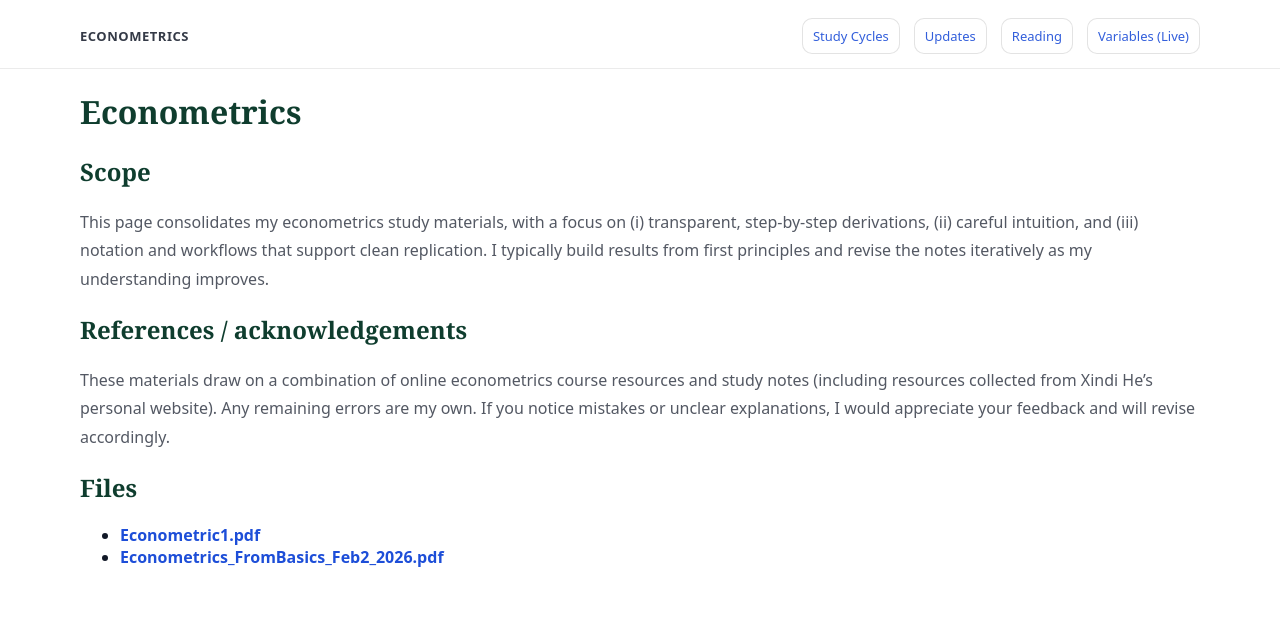
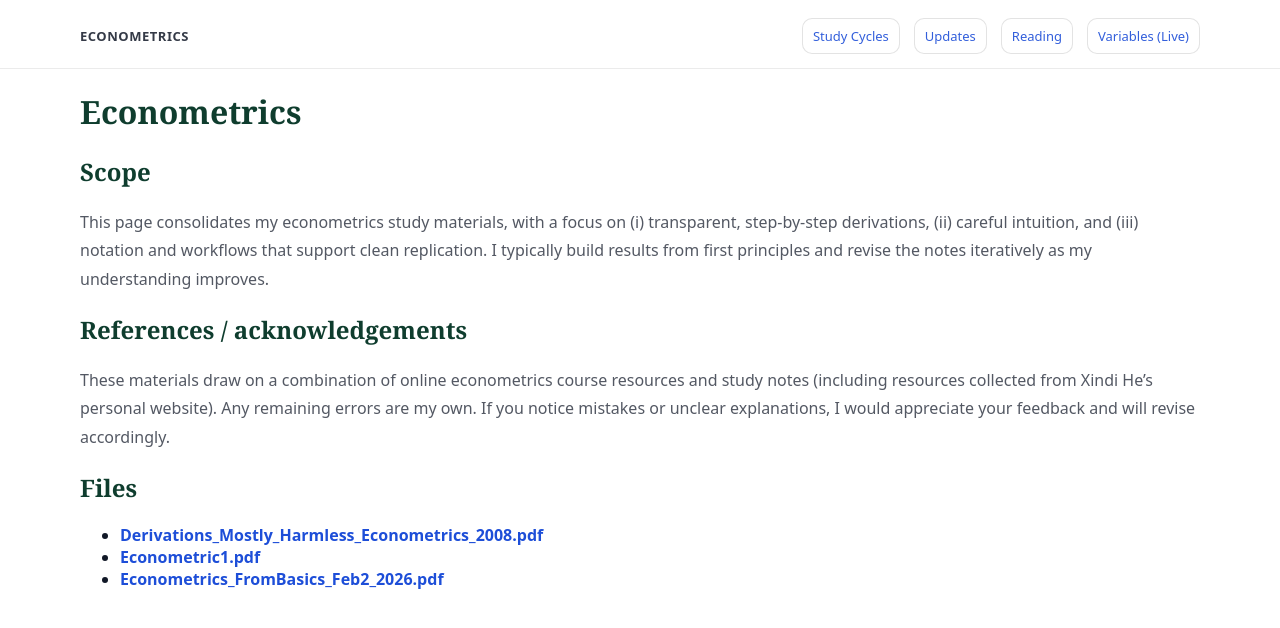
Before and after one commit to yaxinzn/study-archive, a Jekyll site: the page built from materials/econometrics/index.md, in a window 1280 px wide. Shown: the top 628 px of the page. Built offline with Jekyll 4.4.1, drawn with Linux system fonts in a browser that asks for light colours.

Commit message:
chore: auto-update subject indexes

```diff
--- a/materials/econometrics/index.md
+++ b/materials/econometrics/index.md
@@ -18,6 +18,7 @@ These materials draw on a combination of online econometrics course resources an
 
 ## Files
 <!-- AUTO-LIST-START -->
+- **[Derivations_Mostly_Harmless_Econometrics_2008.pdf](Derivations_Mostly_Harmless_Econometrics_2008.pdf)**
 - **[Econometric1.pdf](Econometric1.pdf)**
 - **[Econometrics_FromBasics_Feb2_2026.pdf](Econometrics_FromBasics_Feb2_2026.pdf)**
 <!-- AUTO-LIST-END -->
```
